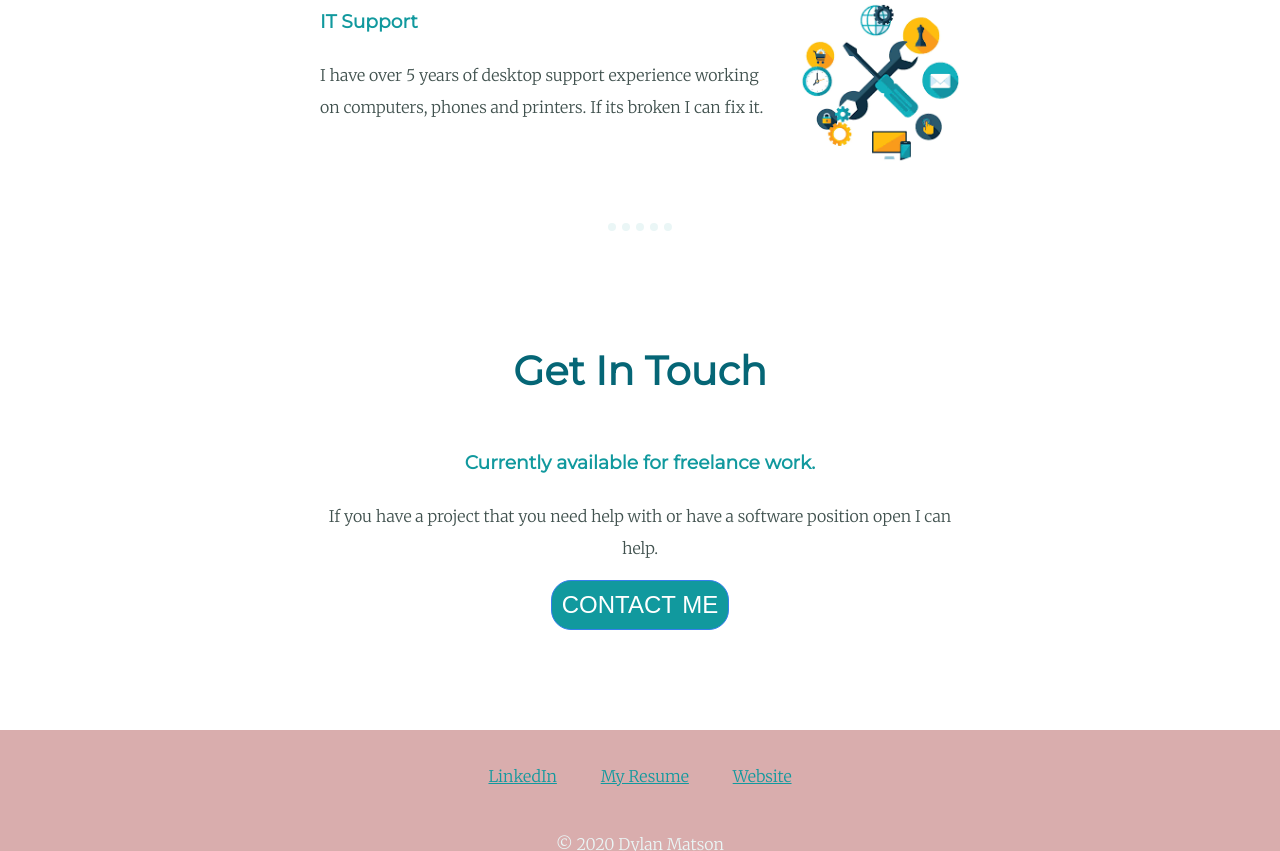
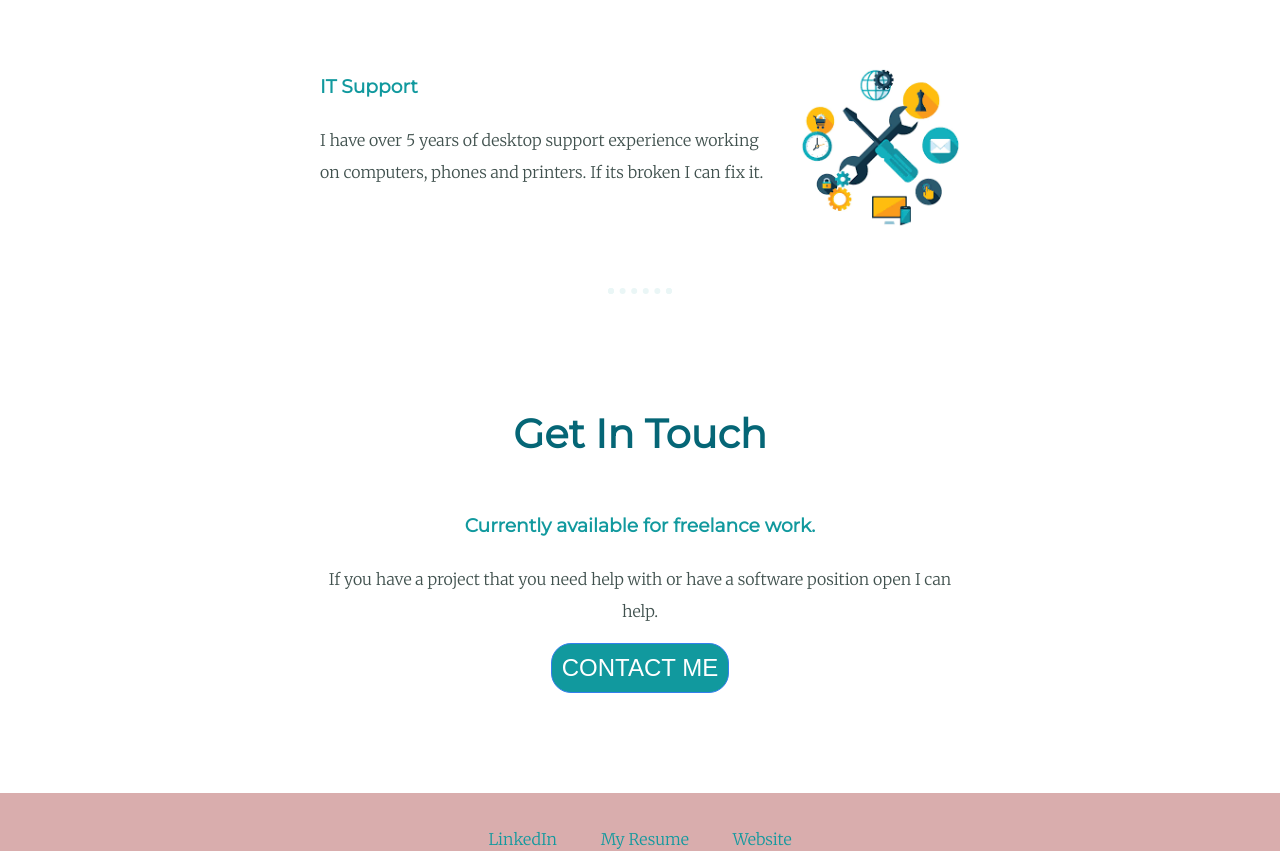
Before and after one commit to DylanMatson/better, a plain HTML site: page index.html in a window 1280 px wide. Shown: the part 1949-2800 px from the top of the page. Drawn offline with Linux system fonts and the light colour scheme.

Commit message:
Add files via upload

```diff
--- a/css/styles.css
+++ b/css/styles.css
@@ -1,5 +1,10 @@
 a {
   color: #11999e;
+  font-family: 'Merriweather', serif;
+text-decoration: none;
+}
+a:hover {
+  color: #eaf6f6
 }
 
 body {
@@ -27,10 +32,10 @@ h3 {
 }
 
 hr {
-  border-color: #eaf6f6;
-  border-style: dotted none none none;
-  border-width: 8px;
-  width: 5%;
+border: dotted #eaf6f6 6px;
+border-bottom: none;
+margin: 100px auto;
+  width: 4%;
 }
 
 p {
@@ -93,7 +98,8 @@ p {
   padding-top: 100px;
   position: relative;
 }
-
+.middle-container {
+}
 .profile {
   line-height: 2;
   margin: 100px auto;
--- a/index.html
+++ b/index.html
@@ -11,8 +11,8 @@
   <body class="name">
     <div class="top-container">
       <img class="top-cloud" src="images/cloud.png" alt="cloud image">
-      <h1>I'm Dylan</h1>
-      <h2 class="programmer">a programmer</h2>
+      <h1>Dylan Matson</h1>
+      <h2 class="programmer">2020</h2>
       <img class="bottom-cloud" src="images/cloud.png" alt="cloud image">
       <img src="images/mountain.png" alt="mountain image">
     </div>
```
